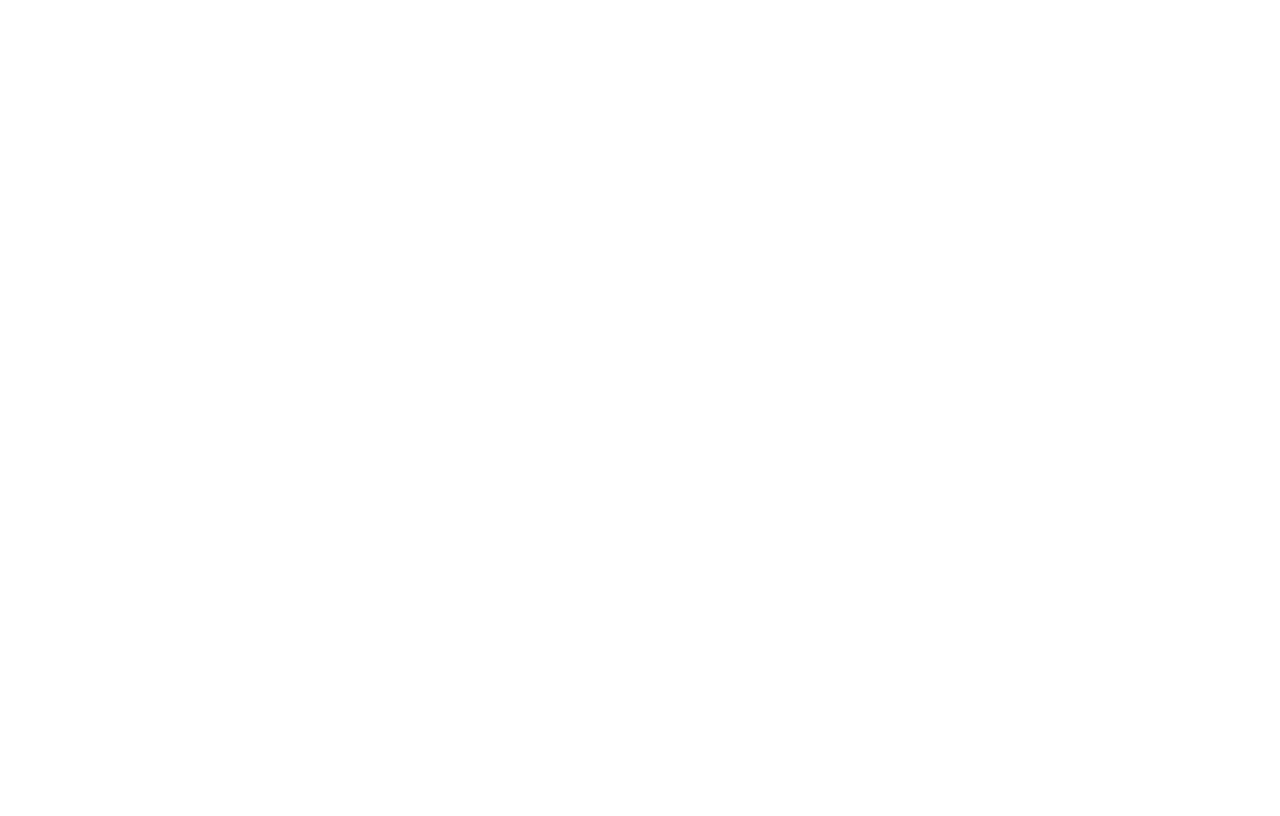
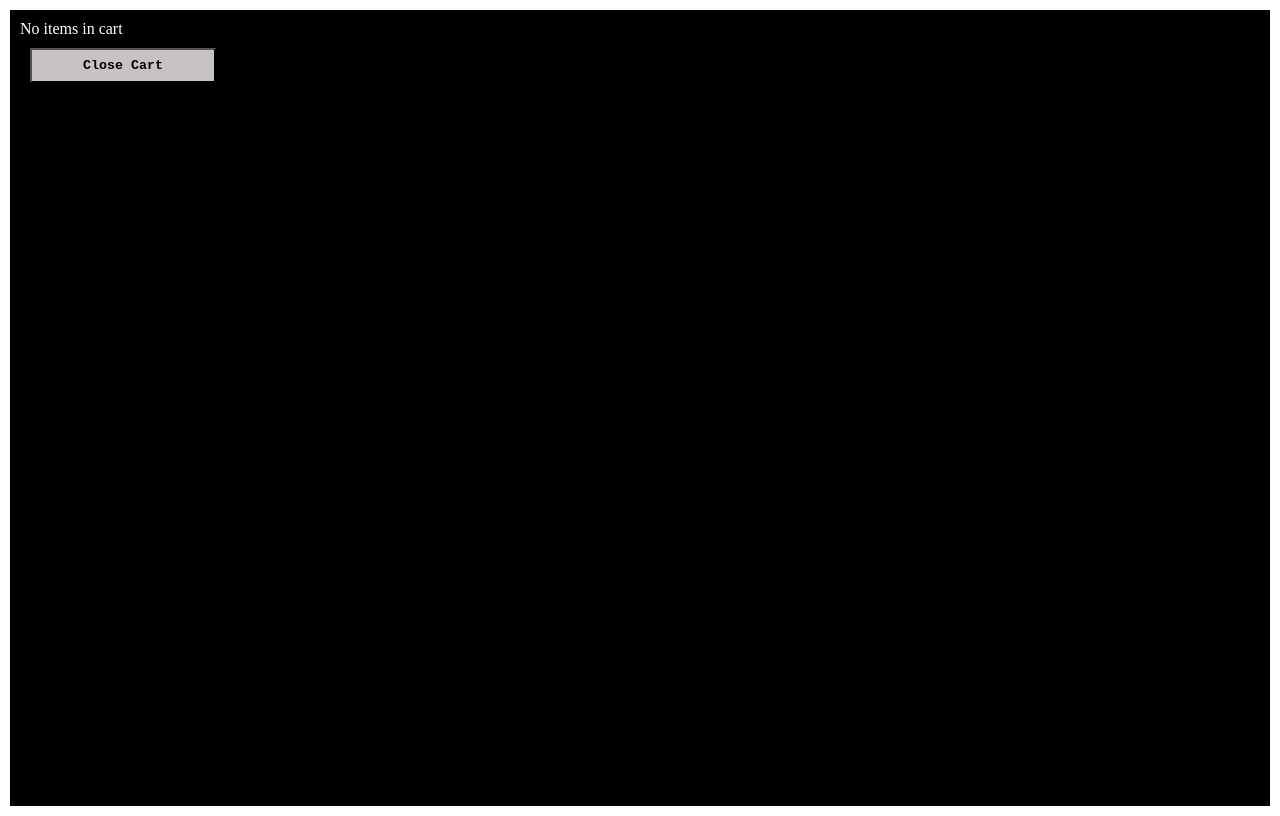
Before and after one commit to SuchiBankoti/restaurant-websit, a React (Create React App) app: page /CartItems in a window 1280 px wide. Built offline with nearby package versions, Linux system fonts and the light colour scheme.

Commit message:
remove toggle for cart

```diff
--- a/src/App.css
+++ b/src/App.css
@@ -1,24 +1,3 @@
-.app {
-  background-color: black;
-}
-
-.nav-left,
-.nav-right {
-  display: flex;
-  width: 25%;
-  justify-content: space-around;
-}
-.menu-heading,
-.home-heading {
-  color: white;
-  font-family: fantasy;
-  font-size: larger;
-  letter-spacing: 2px;
-}
-.link {
-  text-decoration: none;
-  color: white;
-}
 a:hover {
   font-size: 1.5rem;
 }
--- a/src/Components/Cart.js
+++ b/src/Components/Cart.js
@@ -3,13 +3,16 @@
 import { dataContext } from "../Context";
 
 import { FaCartArrowDown } from "react-icons/fa";
+import { Link } from "react-router-dom";
 export default function Cart() {
-  const { setToggle, menu } = useContext(dataContext);
+  const { menu } = useContext(dataContext);
   const numberOfItemsInCart = menu.filter((obj) => obj.unit > 0);
   return (
     <>
       <div className="cart">
-        <FaCartArrowDown onClick={() => setToggle(true)} />
+        <Link to={"/CartItems"} className="link">
+          <FaCartArrowDown />
+        </Link>
         <div className="cart-items">{numberOfItemsInCart.length}</div>
       </div>
     </>
--- a/src/Components/CartItems.js
+++ b/src/Components/CartItems.js
@@ -8,10 +8,7 @@
   const cartItems = menu.filter((obj) => obj.unit > 0);
   return (
     <>
-      <div
-        className="cart-content"
-        style={{ display: toggle ? "block" : "none" }}
-      >
+      <div className="cart-content">
         {cartItems.length === 0 ? (
           <div style={{ color: "white" }}>No items in cart</div>
         ) : (
@@ -24,10 +21,8 @@
             ))}
           </div>
         )}
-        <Link to={"/"}>
-          <button onClick={() => setToggle(false)} className="cart-btn">
-            Close Cart
-          </button>
+        <Link to={"/"} className="link">
+          <button className="cart-btn">Close Cart</button>
         </Link>
       </div>
     </>
--- a/src/Components/Navbar.css
+++ b/src/Components/Navbar.css
@@ -8,3 +8,20 @@
   width: 100%;
   height: 55px;
 }
+.nav-left,
+.nav-right {
+  display: flex;
+  width: 25%;
+  justify-content: space-around;
+}
+.menu-heading,
+.home-heading {
+  color: white;
+  font-family: fantasy;
+  font-size: larger;
+  letter-spacing: 2px;
+}
+.link {
+  text-decoration: none;
+  color: white;
+}
```
